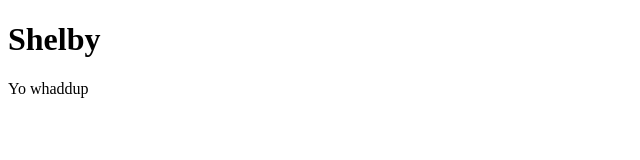
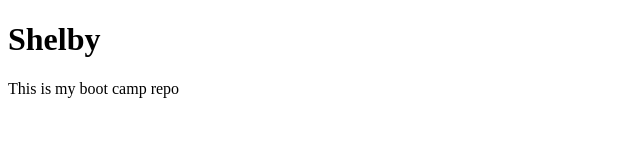
Before and after one commit to sdreyes/bootcamprepo, a plain HTML site: page index.html in a window 1280 px wide. Shown: the whole page, without its empty margins (0-640 px from the left). Drawn offline with Linux system fonts and the light colour scheme.

Commit message:
changed index.html

```diff
--- a/index.html
+++ b/index.html
@@ -6,7 +6,7 @@
 <body>
     <h1>Shelby</h1>
     <p>
-        Yo whaddup
+        This is my boot camp repo
     </p>
 </body>
 </html>
```
